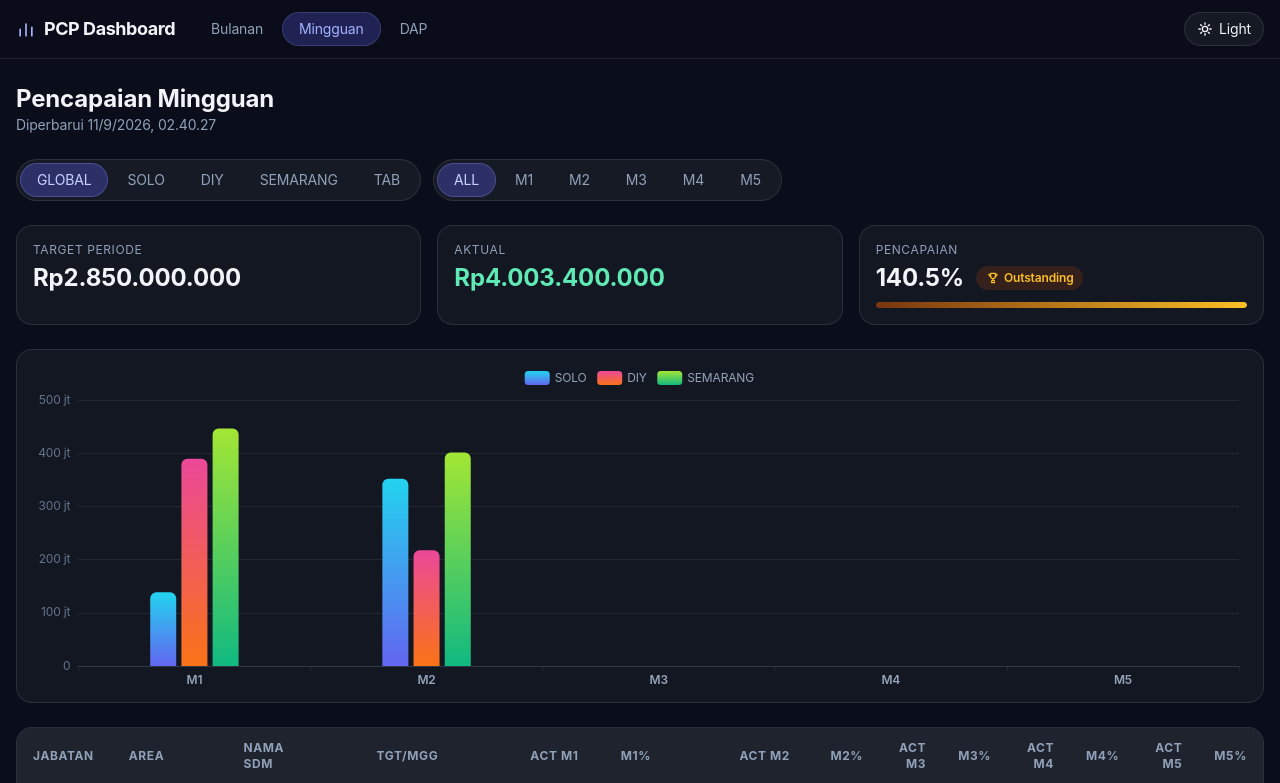
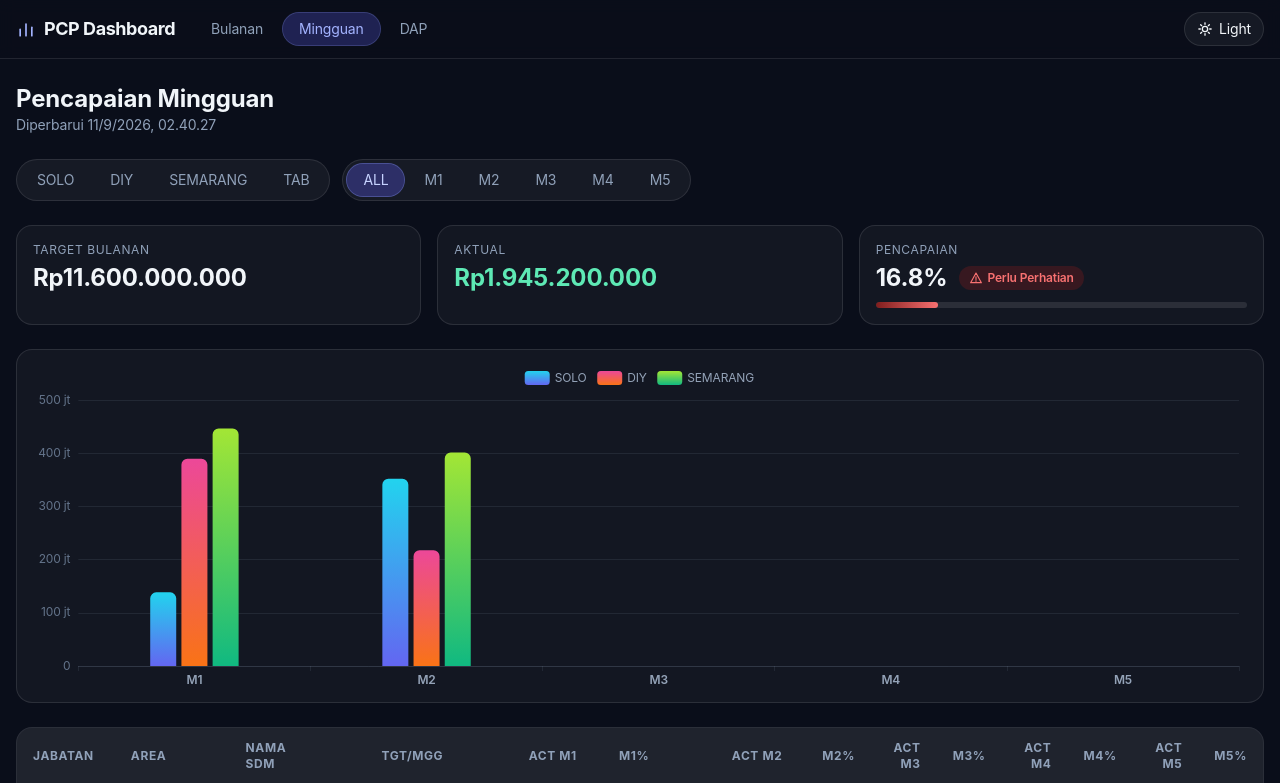
Before and after one commit to Bgtip13/dashboard, a Next.js app: page /mingguan in a window 1280 px wide. Shown: the top 783 px of the page. Built offline with nearby package versions, Linux system fonts and the light colour scheme; a web font is replaced by a local one.

Commit message:
mingguan: target periode pakai target bulanan saat ALL, gabungan target mingguan saat M1-M5

```diff
--- a/src/app/bulanan/page.tsx
+++ b/src/app/bulanan/page.tsx
@@ -15,25 +15,22 @@ export default function BulananPage() {
   const { data, isLoading } = useQuery({ queryKey: ["monthly"], queryFn: fetchMonthly });
   const [area, setArea] = useState<(typeof AREAS)[number]>("GLOBAL");
 
+  // GLOBAL = jumlah 4 area (baris GLOBAL tidak ikut dihitung); filter lain = area tsb saja
   const rows = useMemo(
-    () => (data?.rows ?? []).filter((r) => area === "GLOBAL" || r.area === area),
+    () => (data?.rows ?? []).filter((r) => (area === "GLOBAL" ? r.area !== "GLOBAL" : r.area === area)),
     [data, area]
   );
 
-  const gaugeRows = useMemo(() => {
-    const all = data?.rows ?? [];
-    return area === "GLOBAL" ? all.filter((r) => r.area === "GLOBAL") : all.filter((r) => r.area === area);
-  }, [data, area]);
   const trip = useMemo(() => ({
-    jalan: gaugeRows.reduce((s, r) => s + r.trip, 0),
-    total: gaugeRows.reduce((s, r) => s + r.tripKuota, 0),
-  }), [gaugeRows]);
+    jalan: rows.reduce((s, r) => s + r.trip, 0),
+    total: rows.reduce((s, r) => s + r.tripKuota, 0),
+  }), [rows]);
   const kon = useMemo(() => ({
-    potensi: gaugeRows.reduce((s, r) => s + r.potensi, 0),
-    aktif: gaugeRows.reduce((s, r) => s + r.taTotal, 0),
-    noo: gaugeRows.reduce((s, r) => s + r.noo, 0),
-    reaktif: gaugeRows.reduce((s, r) => s + r.reaktif, 0),
-  }), [gaugeRows]);
+    potensi: rows.reduce((s, r) => s + r.potensi, 0),
+    aktif: rows.reduce((s, r) => s + r.taTotal, 0),
+    noo: rows.reduce((s, r) => s + r.noo, 0),
+    reaktif: rows.reduce((s, r) => s + r.reaktif, 0),
+  }), [rows]);
 
   const { tgt, act } = useMemo(() => ({
     tgt: rows.reduce((s, r) => s + r.target, 0),
@@ -70,7 +67,7 @@ export default function BulananPage() {
 
       <div className="grid grid-cols-1 gap-4 sm:grid-cols-2 xl:grid-cols-4">
         <PotionGauge title="Penjualan" pct={pcp} gradient={["#6366f1", "#22d3ee"]}
-          formatter={(v) => `${v.toFixed(1)}%`} badge={badge} flag={badge}
+          formatter={(v) => `${v.toFixed(1)}%`} badge={badge}
           footer={
             <div className="space-y-1.5 text-xs">
               <div className="flex justify-between"><span className="text-slate-400">Target</span><CountUp value={tgt} format={rp} className="font-medium text-slate-200" /></div>
--- a/src/app/mingguan/page.tsx
+++ b/src/app/mingguan/page.tsx
@@ -2,7 +2,7 @@
 import { useQuery } from "@tanstack/react-query";
 import { useMemo, useState } from "react";
 import { motion } from "framer-motion";
-import { fetchWeekly } from "@/lib/api";
+import { fetchWeekly, fetchMonthly } from "@/lib/api";
 import { getBadge } from "@/lib/badge";
 import { rp } from "@/lib/utils";
 import WeeklyChart, { type ChartConfig } from "@/features/weekly/WeeklyChart";
@@ -10,7 +10,7 @@ import WeeklyTable from "@/features/weekly/WeeklyTable";
 import CountUp from "@/components/CountUp";
 import Icn from "@/components/Icn";
 
-const AREAS = ["GLOBAL", "SOLO", "DIY", "SEMARANG", "TAB"] as const;
+const AREAS = ["SOLO", "DIY", "SEMARANG", "TAB"] as const;
 const WEEKS = ["M1", "M2", "M3", "M4", "M5"] as const;
 type Area = (typeof AREAS)[number];
 type WeekSel = (typeof WEEKS)[number] | "ALL";
@@ -35,11 +35,12 @@ function Pills<T extends string>({ items, value, onChange, id }: {
 
 export default function MingguanPage() {
   const { data, isLoading } = useQuery({ queryKey: ["weekly"], queryFn: fetchWeekly });
+  const { data: monthly } = useQuery({ queryKey: ["monthly"], queryFn: fetchMonthly });
   const [area, setArea] = useState<Area>("GLOBAL");
   const [week, setWeek] = useState<WeekSel>("ALL");
 
   const rows = useMemo(
-    () => (data?.rows ?? []).filter((r) => area === "GLOBAL" || r.area === area),
+    () => (data?.rows ?? []).filter((r) => (area === "GLOBAL" ? r.area !== "GLOBAL" : r.area === area)),
     [data, area]
   );
   const weekIdx = useMemo(
@@ -63,8 +64,18 @@ export default function MingguanPage() {
     return { weeks: weekIdx.map((w) => WEEKS[w]), areas, values };
   }, [rows, areas, weekIdx]);
 
-  const tgt = rows.reduce((s, r) => s + r.targetPerMinggu, 0) * weekIdx.length;
-  const act = rows.reduce((s, r) => s + weekIdx.reduce((t, w) => t + (r.act[w] ?? 0), 0), 0);
+  /** Target Periode:
+   *  week = ALL   -> target bulanan (sama dengan halaman Bulanan utk area terpilih)
+   *  week = M1-M5 -> gabungan target mingguan area terpilih (GLOBAL = SOLO+DIY+SEMARANG+TAB) */
+  const tgt = useMemo(() => {
+    if (week === "ALL") {
+      const all = monthly?.rows ?? [];
+      const m = area === "GLOBAL" ? all : all.filter((r) => r.area === area);
+      return m.reduce((s, r) => s + r.target, 0);
+    }
+    return rows.reduce((s, r) => s + (r.targetPerMinggu ?? 0), 0) * weekIdx.length;
+  }, [week, monthly, area, rows, weekIdx]);
+  const act = rows.reduce((s, r) => s + weekIdx.reduce((t, w) => t + (r.act?.[w] ?? 0), 0), 0);
   const pcp = tgt ? (act / tgt) * 100 : 0;
   const badge = getBadge(pcp);
 
@@ -85,7 +96,9 @@ export default function MingguanPage() {
       <div className="grid grid-cols-1 gap-4 sm:grid-cols-3">
         <motion.div initial={{ opacity: 0, y: 16 }} animate={{ opacity: 1, y: 0 }}
           className="rounded-2xl border border-white/10 bg-white/[0.04] p-4">
-          <p className="text-xs uppercase tracking-wider text-slate-400">Target Periode</p>
+          <p className="text-xs uppercase tracking-wider text-slate-400">
+            {week === "ALL" ? "Target Bulanan" : "Target Mingguan"}
+          </p>
           <CountUp value={tgt} format={rp} className="mt-1 block text-2xl font-bold" />
         </motion.div>
         <motion.div initial={{ opacity: 0, y: 16 }} animate={{ opacity: 1, y: 0 }} transition={{ delay: 0.1 }}
--- a/src/app/page.tsx
+++ b/src/app/page.tsx
@@ -33,13 +33,13 @@ export default function BerandaPage() {
     return () => clearInterval(t);
   }, []);
 
-  const rows = useMemo(() => (data?.rows ?? []).filter((r) => r.area === "GLOBAL"), [data]);
-  const g = rows[0];
-  const tgt = g?.target ?? 0, act = g?.aktual ?? 0;
+  const rows = useMemo(() => (data?.rows ?? []).filter((r) => r.area !== "GLOBAL"), [data]);
+  const tgt = rows.reduce((s, r) => s + r.target, 0);
+  const act = rows.reduce((s, r) => s + r.aktual, 0);
   const pcp = tgt ? (act / tgt) * 100 : 0;
   const badge = getBadge(pcp);
-  const trip = { jalan: g?.trip ?? 0, total: g?.tripKuota ?? 0 };
-  const kon = { potensi: g?.potensi ?? 0, aktif: g?.taTotal ?? 0 };
+  const trip = { jalan: rows.reduce((s, r) => s + r.trip, 0), total: rows.reduce((s, r) => s + r.tripKuota, 0) };
+  const kon = { potensi: rows.reduce((s, r) => s + r.potensi, 0), aktif: rows.reduce((s, r) => s + r.taTotal, 0) };
   const he = hariEfektif();
   const kejar = Math.max(tgt - act, 0);
   const sisaHe = Math.max(he.total - he.berjalan, 0);
```
